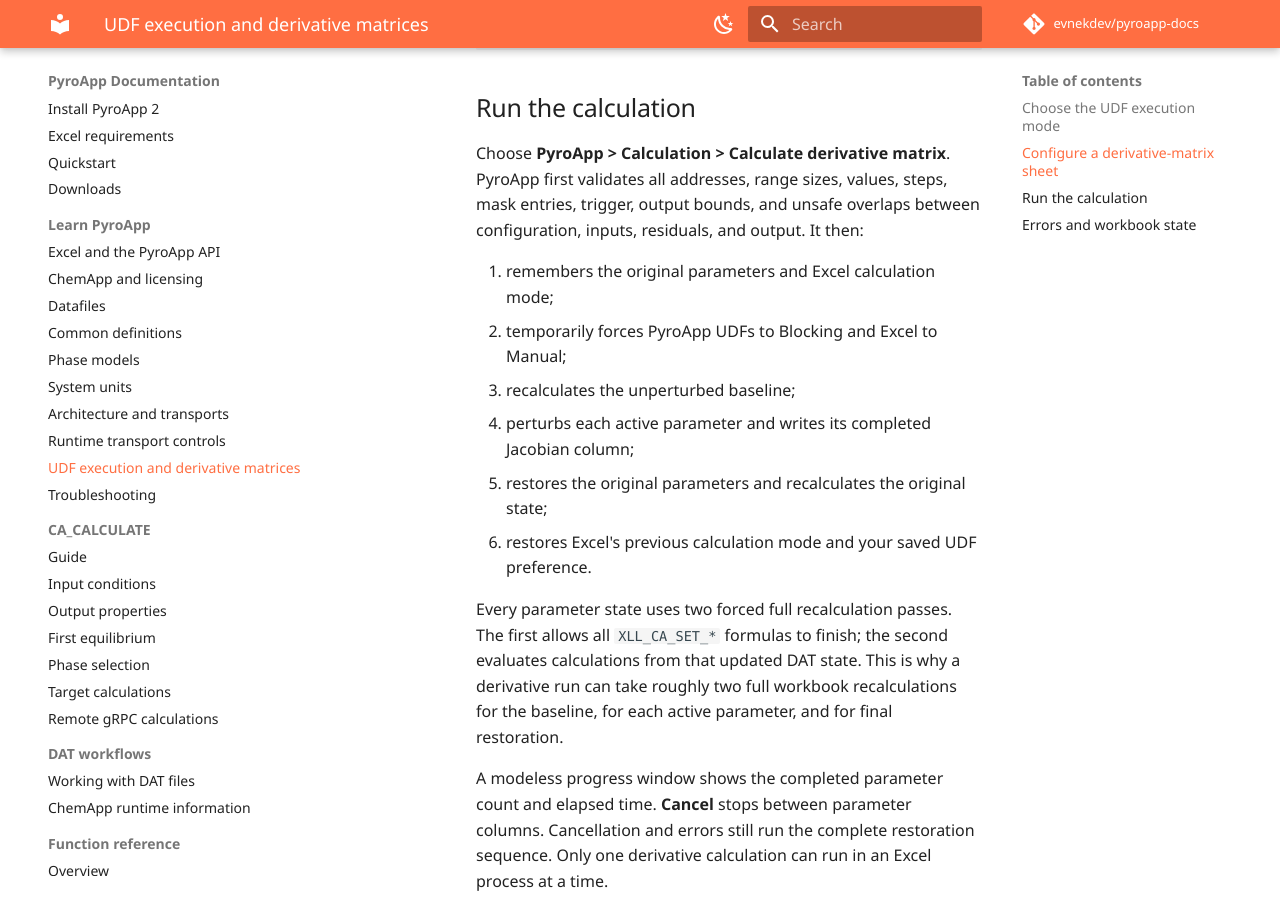
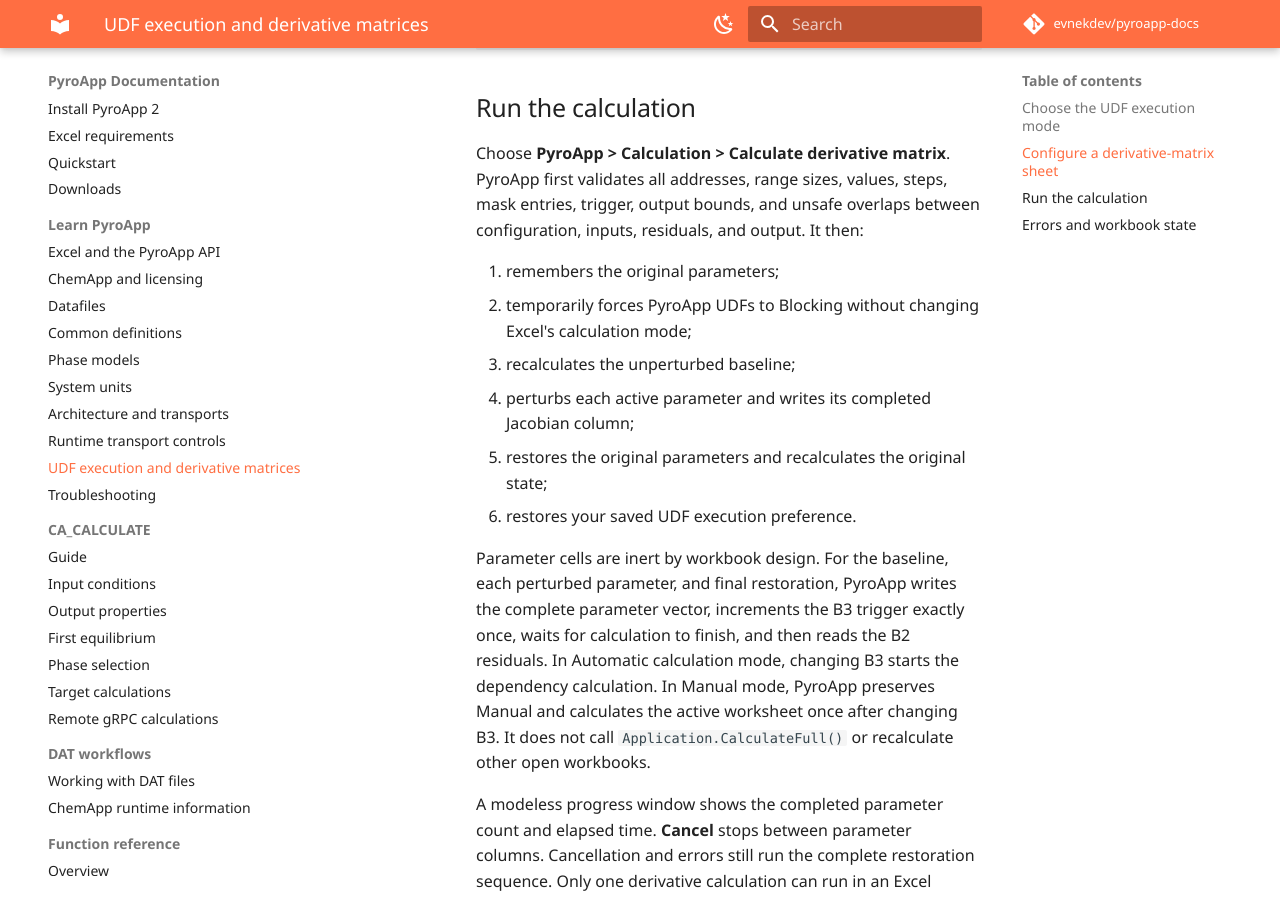
Before and after one commit to evnekdev/pyroapp-docs, an MkDocs documentation site: the page built from docs/derivative-matrix.md, in a window 1280 px wide and 900 px high, scrolled down 1429 px. Built offline with MkDocs 1.6.1 and Material for MkDocs 9.7.7, drawn with Linux system fonts in a browser that asks for light colours; some web fonts are replaced; comment, search, counter and statistics services are not loaded.

Commit message:
Document trigger-driven derivative calculation

```diff
--- a/docs/derivative-matrix.md
+++ b/docs/derivative-matrix.md
@@ -55,18 +55,20 @@
 output bounds, and unsafe overlaps between configuration, inputs, residuals,
 and output. It then:
 
-1. remembers the original parameters and Excel calculation mode;
-2. temporarily forces PyroApp UDFs to Blocking and Excel to Manual;
+1. remembers the original parameters;
+2. temporarily forces PyroApp UDFs to Blocking without changing Excel's calculation mode;
 3. recalculates the unperturbed baseline;
 4. perturbs each active parameter and writes its completed Jacobian column;
 5. restores the original parameters and recalculates the original state;
-6. restores Excel's previous calculation mode and your saved UDF preference.
+6. restores your saved UDF execution preference.
 
-Every parameter state uses two forced full recalculation passes. The first
-allows all `XLL_CA_SET_*` formulas to finish; the second evaluates calculations
-from that updated DAT state. This is why a derivative run can take roughly two
-full workbook recalculations for the baseline, for each active parameter, and
-for final restoration.
+Parameter cells are inert by workbook design. For the baseline, each perturbed
+parameter, and final restoration, PyroApp writes the complete parameter vector,
+increments the B3 trigger exactly once, waits for calculation to finish, and
+then reads the B2 residuals. In Automatic calculation mode, changing B3 starts
+the dependency calculation. In Manual mode, PyroApp preserves Manual and
+calculates the active worksheet once after changing B3. It does not call
+`Application.CalculateFull()` or recalculate other open workbooks.
 
 A modeless progress window shows the completed parameter count and elapsed
 time. **Cancel** stops between parameter columns. Cancellation and errors still
```
